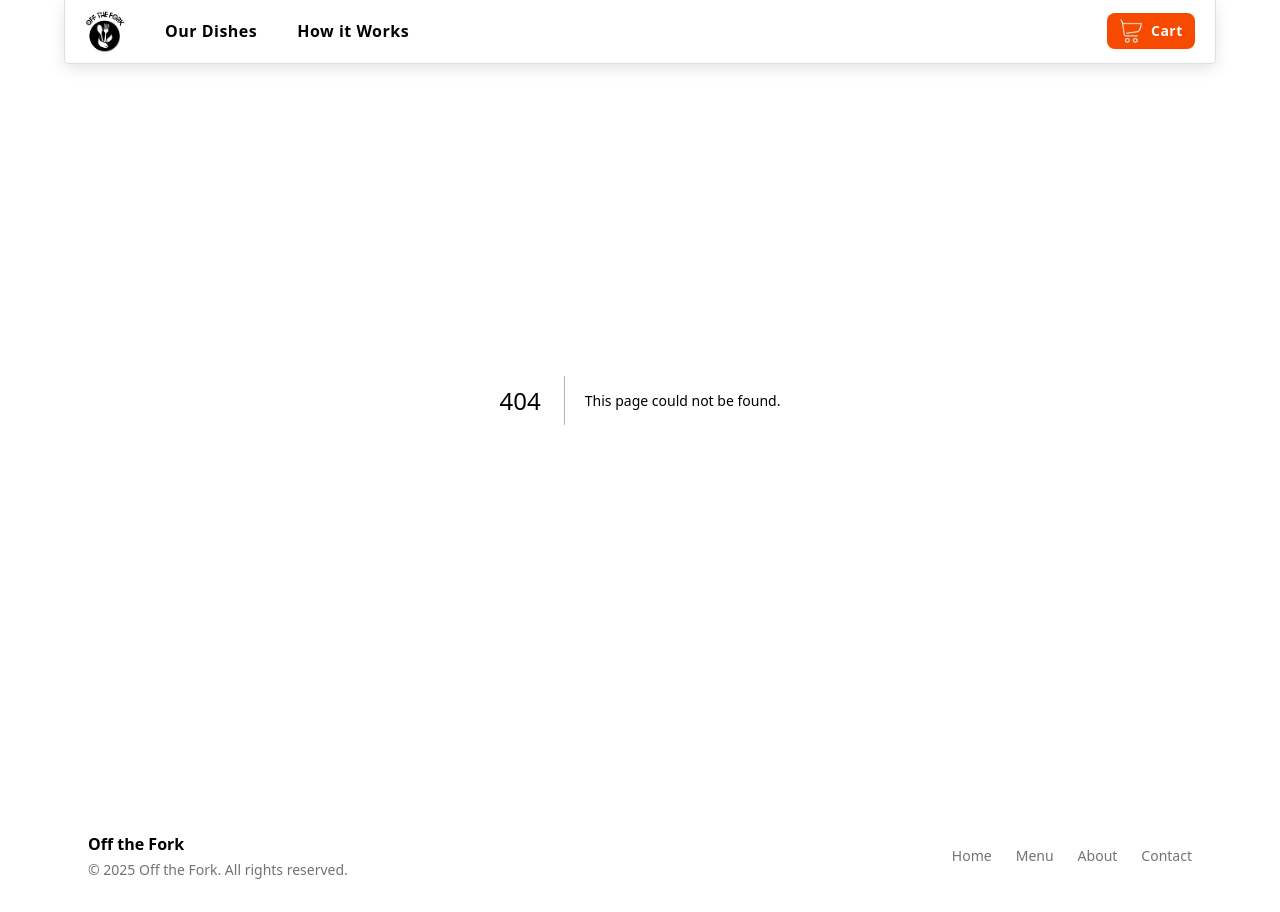
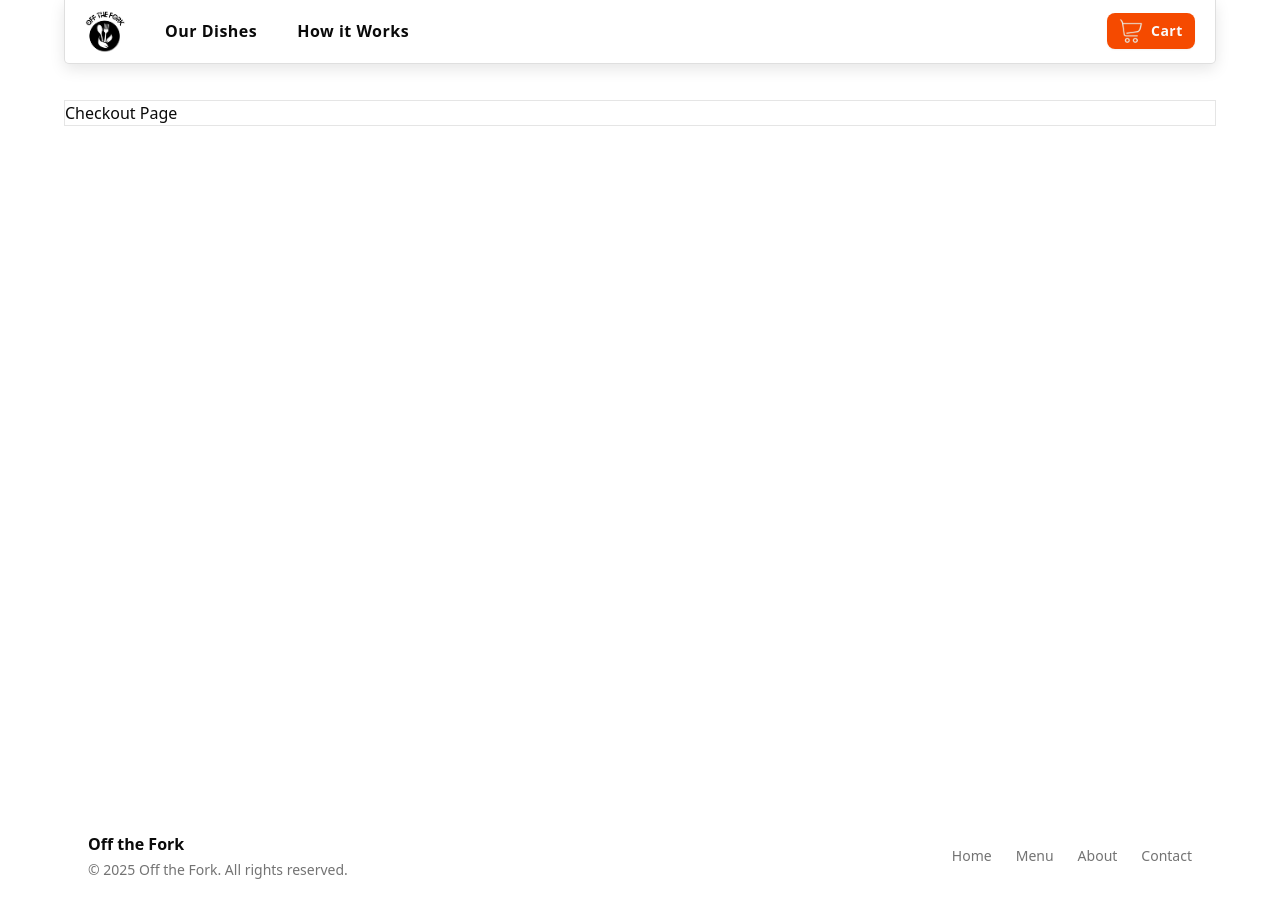
Before and after one commit to wwheastie/off-the-fork-client, a Next.js app: page /checkout in a window 1280 px wide. Before the commit this address had no page. Built offline with nearby package versions, Linux system fonts and the light colour scheme.

Commit message:
checkout page setup
checkout page first stage. paypal installed.

```diff
--- a/app/cart/page.js
+++ b/app/cart/page.js
@@ -9,13 +9,22 @@ import YourDetailsComponent from "./YourDetailsComponent";
 import YourCartComponent from "./YourCartComponent";
 import { Button } from "@/components/ui/button";
 import { getCartTotal } from "../context/mockData";
+import { Spinner } from "@/components/ui/spinner";
 
 export default function Page() {
   const { headerLinks, cartCount, cart, setCart, setCartCount } =
     useContext(GlobalContext);
+  const [loading, setLoading] = useState(false);
 
   return (
     <div className="component-container">
+      {loading ? (
+        <div className="w-full border border-gray h-200 flex justify-center items-center text-lg">
+          <>
+            <Spinner /> <div className="m-200"></div>Loading
+          </>
+        </div>
+      ) : (
         <div className="cart-page-container">
           <div>
             <YourDetailsComponent />
@@ -33,6 +42,7 @@ export default function Page() {
             <YourCartComponent />
           </div>
         </div>
+      )}
     </div>
   );
 }
--- /dev/null
+++ b/app/checkout/page.js
@@ -0,0 +1,11 @@
+import React from "react";
+
+export default function page() {
+  return (
+    <div className="page-container">
+      <div className="component-container border border-gray w-full h-full">
+        Checkout Page
+      </div>
+    </div>
+  );
+}
--- a/app/globals.css
+++ b/app/globals.css
@@ -116,6 +116,11 @@
   width: 90%;
   margin: 0 auto;
 }
+.page-container {
+  min-height: 700px;
+  width: 100%;
+  margin-top: 100px;
+}
 
 @layer base {
   * {
--- /dev/null
+++ b/components/ui/spinner.jsx
@@ -0,0 +1,18 @@
+import { Loader2Icon } from "lucide-react"
+
+import { cn } from "@/lib/utils"
+
+function Spinner({
+  className,
+  ...props
+}) {
+  return (
+    <Loader2Icon
+      role="status"
+      aria-label="Loading"
+      className={cn("size-4 animate-spin", className)}
+      {...props} />
+  );
+}
+
+export { Spinner }
--- a/package.json
+++ b/package.json
@@ -9,6 +9,7 @@
     "lint": "next lint"
   },
   "dependencies": {
+    "@paypal/react-paypal-js": "^8.9.2",
     "@radix-ui/react-aspect-ratio": "^1.1.7",
     "@radix-ui/react-dialog": "^1.1.15",
     "@radix-ui/react-label": "^2.1.7",
```
Also changed, not shown: 1 other file (tests, documents, lock files or other folders). Lines whose indentation alone changed are shown as unchanged.
